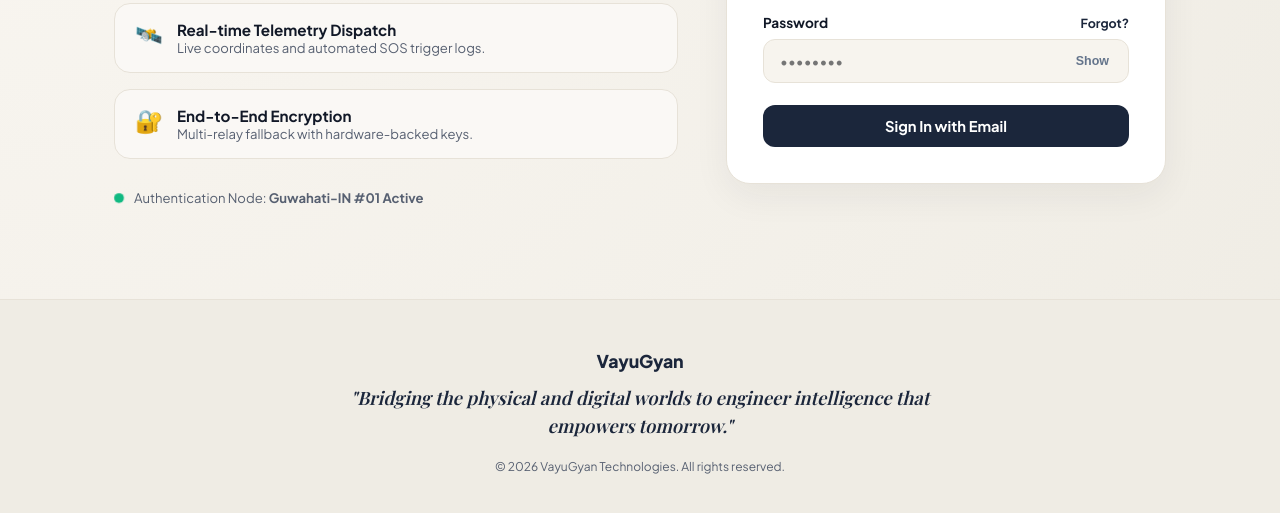
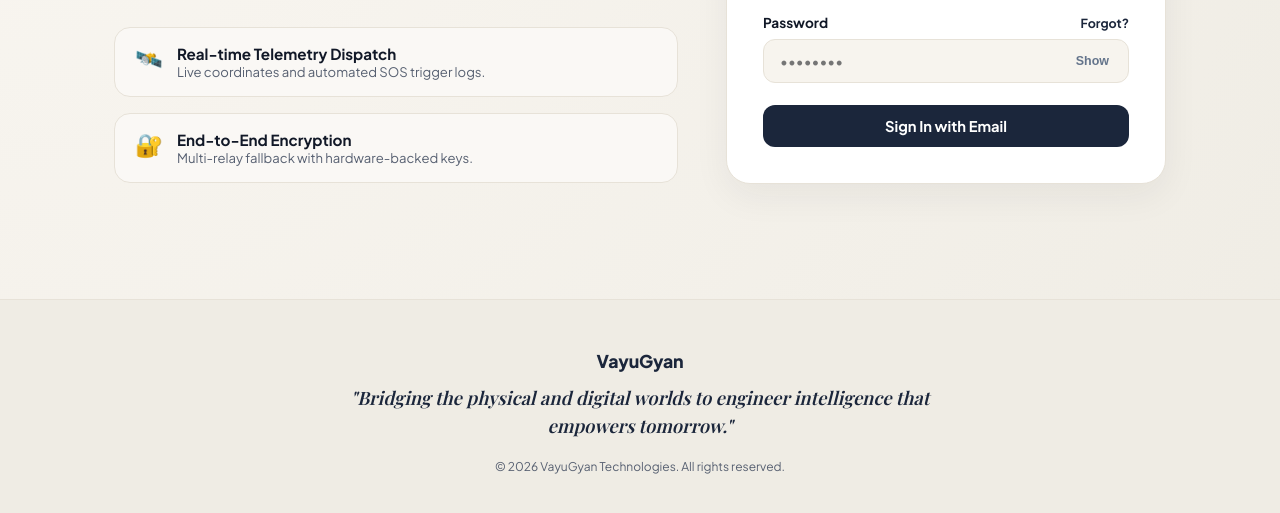
Before and after one commit to Abdul-09-2008/VayuGyan, a website: page frontend/login.html in a window 1280 px wide. Shown: the part 381-894 px from the top of the page. Drawn offline with nearby package versions, Linux system fonts and the light colour scheme; a web font is replaced by a local one.

Commit message:
modified:   frontend/login.html

```diff
--- a/frontend/login.html
+++ b/frontend/login.html
@@ -66,10 +66,10 @@
           </div>
         </div>
 
-        <div class="auth-system-status">
+        <!-- <div class="auth-system-status">
           <span class="pulse-dot"></span>
           <span>Authentication Node: <strong>Guwahati-IN #01 Active</strong></span>
-        </div>
+        </div> -->
       </aside>
 
       <!-- Interactive Form Container -->
```
